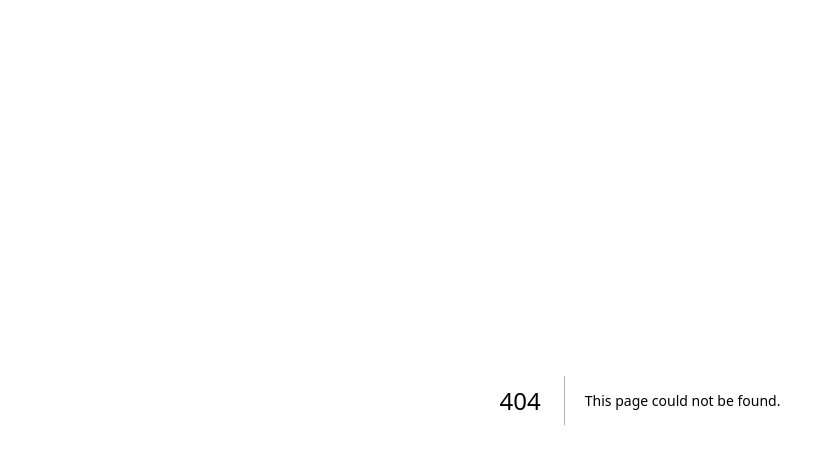
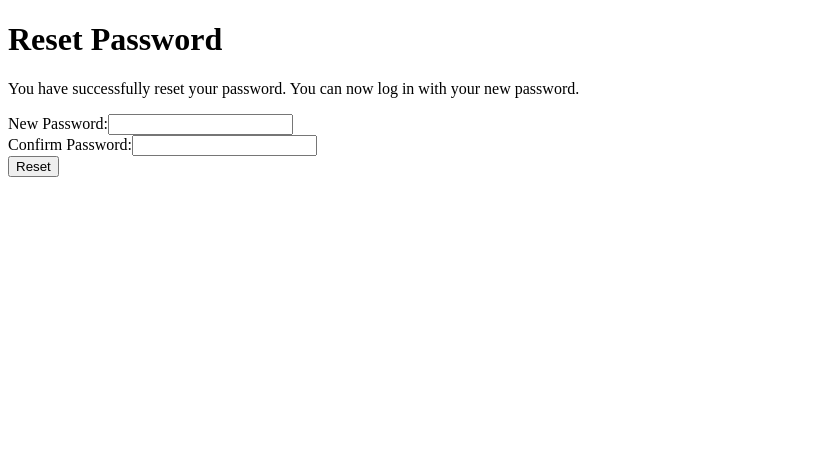
Before and after one commit to khirayama/beta.lightlist, a Next.js app in the folder sample/: page /reset-password in a window 1280 px wide. Before the commit this address had no page. Shown: the top 464 px of the page, without its empty margins (0-835 px from the left). Built offline with nearby package versions, Linux system fonts and the light colour scheme.

Commit message:
Create reset password page

```diff
--- /dev/null
+++ b/sample/src/pages/reset-password.tsx
@@ -0,0 +1,55 @@
+import { useState } from "react";
+
+import { resetPassword } from "../sdk/actions";
+import { setSessionStorage } from "../sdk/session";
+
+setSessionStorage("web");
+
+export default function ResetPasswordPage() {
+  const [password, setPassword] = useState("");
+  const [confirmPassword, setConfirmPassword] = useState("");
+
+  return (
+    <div>
+      <h1>Reset Password</h1>
+      <p>
+        You have successfully reset your password. You can now log in with your
+        new password.
+      </p>
+      <form
+        onSubmit={(e) => {
+          e.preventDefault();
+          if (password !== confirmPassword) {
+            alert("Passwords do not match");
+            return;
+          }
+          resetPassword({ password }).then(() => {
+            window.location.href = "/app";
+          });
+        }}
+      >
+        <div>
+          <label>
+            New Password:
+            <input
+              type="password"
+              value={password}
+              onChange={(e) => setPassword(e.target.value)}
+            />
+          </label>
+        </div>
+        <div>
+          <label>
+            Confirm Password:
+            <input
+              type="password"
+              value={confirmPassword}
+              onChange={(e) => setConfirmPassword(e.target.value)}
+            />
+          </label>
+        </div>
+        <button>Reset</button>
+      </form>
+    </div>
+  );
+}
```
